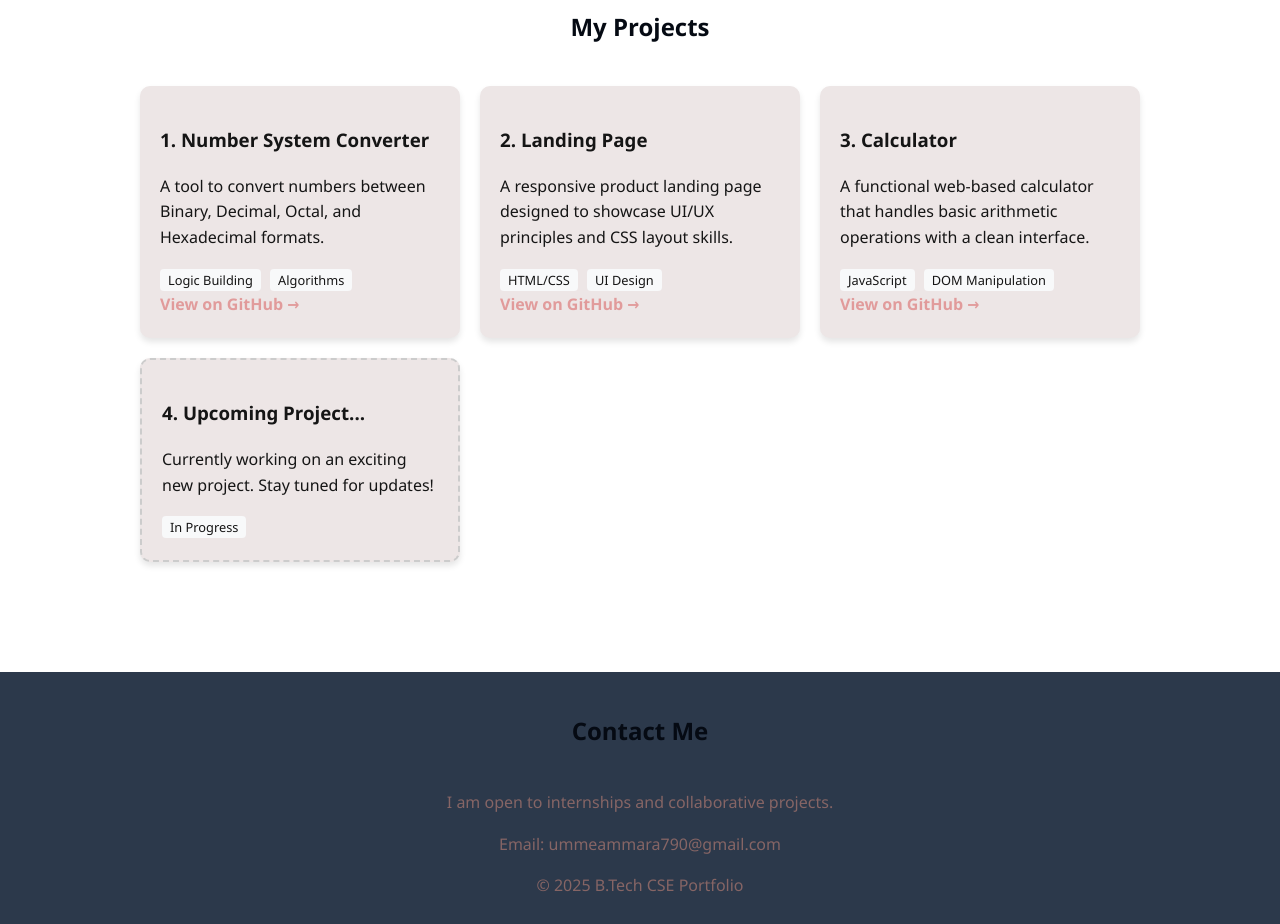
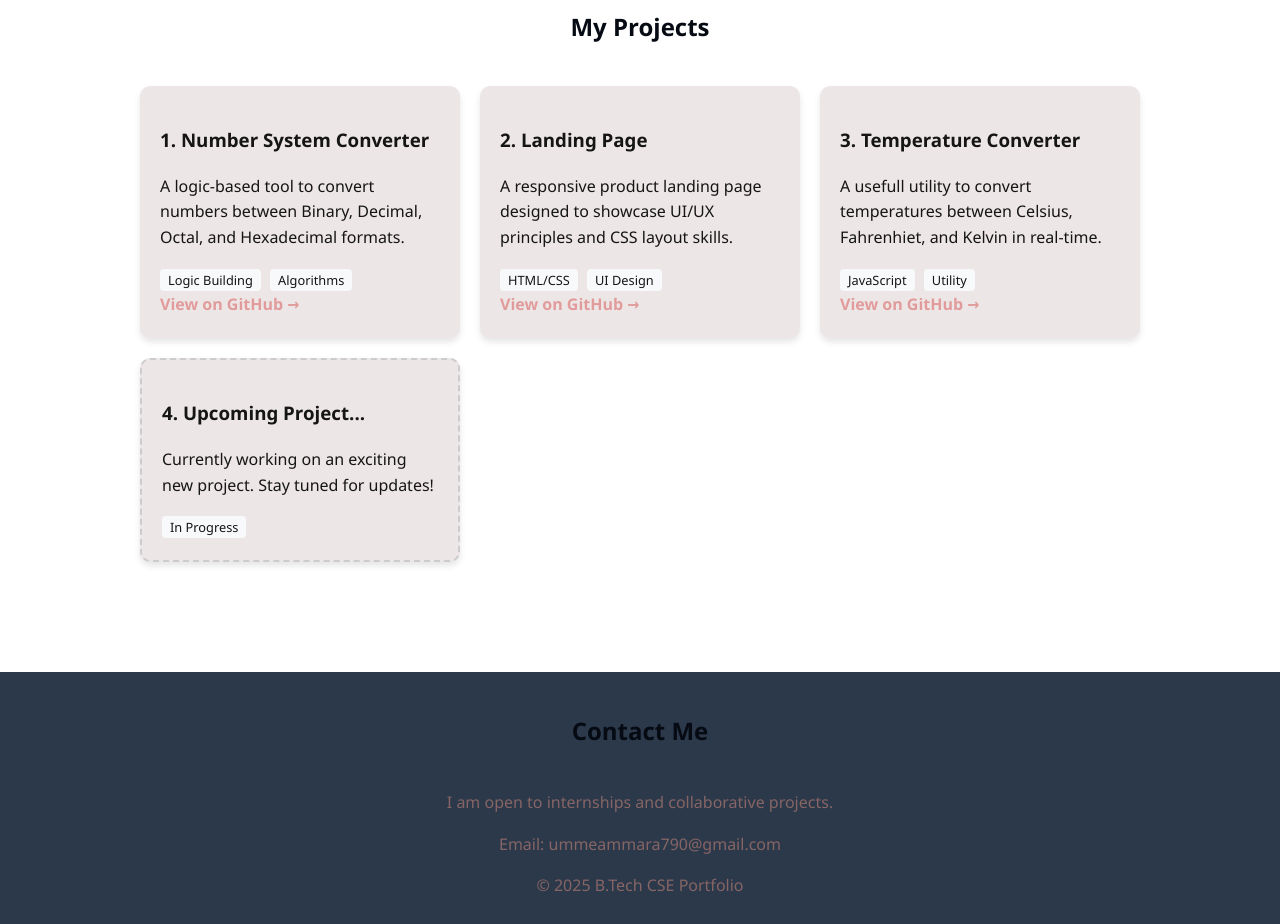
Before and after one commit to Ammara25/Personal-Portfolio, a plain HTML site: page index.html in a window 1280 px wide. Shown: the part 1160-2084 px from the top of the page. Drawn offline with Linux system fonts and the light colour scheme.

Commit message:
Update index.html

```diff
--- a/index.html
+++ b/index.html
@@ -191,7 +191,7 @@
 
             <div class="project-card">
                 <h3><b>1. Number System Converter</b></h3>
-                <p>A tool to convert numbers between Binary, Decimal, Octal, and Hexadecimal formats.</p>
+                <p>A  logic-based tool to convert numbers between Binary, Decimal, Octal, and Hexadecimal formats.</p>
                 <div style="margin-top:10px;">
                     <span class="tag">Logic Building</span>
                     <span class="tag">Algorithms</span>
@@ -210,11 +210,11 @@
             </div>
 
             <div class="project-card">
-                <h3><b>3. Calculator</b></h3>
-                <p>A functional web-based calculator that handles basic arithmetic operations with a clean interface.</p>
+                <h3><b>3. Temperature Converter</b></h3>
+                <p>A usefull utility to convert temperatures between Celsius, Fahrenhiet, and Kelvin in real-time.</p>
                 <div style="margin-top:10px;">
                     <span class="tag">JavaScript</span>
-                    <span class="tag">DOM Manipulation</span>
+                    <span class="tag">Utility</span>
                 </div>
                 <a href="https://github.com/Ammara25/OIBSIP.git" target="_blank" style="color:#e19b9b; text-decoration: none; font-weight: bold;">View on GitHub &rarr;</a>
             </div>
@@ -238,4 +238,5 @@
     </footer>
 
 </body>
+
 </html>
```
